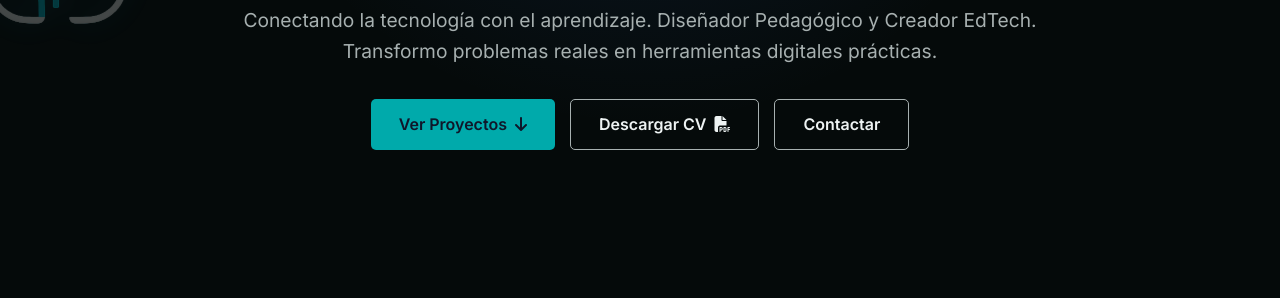
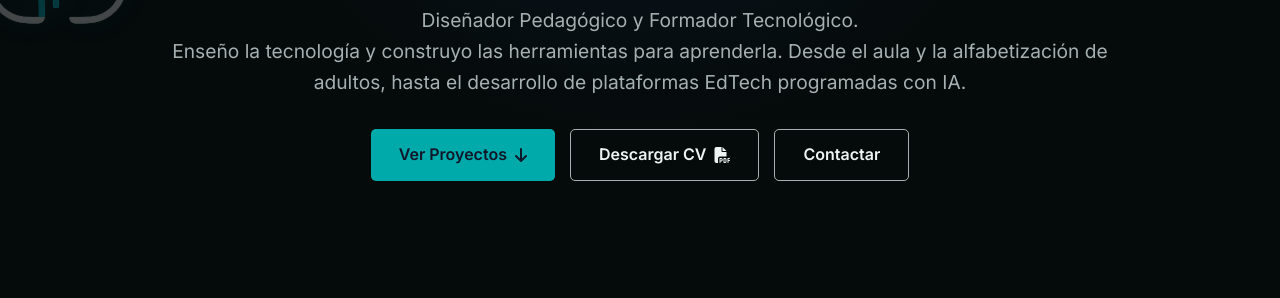
Before and after one commit to mauroburgoslahuerta/portfolio, a plain HTML site: page index.html in a window 1280 px wide. Shown: the part 300-598 px from the top of the page. Drawn offline with nearby package versions, Linux system fonts and the light colour scheme; a web font is replaced by a local one.

Commit message:
UI: actualiza texto de presentación (hero) con biografía mejorada

```diff
--- a/index.html
+++ b/index.html
@@ -65,10 +65,9 @@
         <div class="container hero-content">
             <img src="assets/images/brain.png" class="hero-brain" alt="Brain Icon">
             <h1>Mauro Burgos</h1>
-
             <p class="hero-text fade-in">
-                Conectando la tecnología con el aprendizaje. Diseñador Pedagógico y Creador EdTech.<br>
-                Transformo problemas reales en herramientas digitales prácticas.
+                Diseñador Pedagógico y Formador Tecnológico.<br>
+                Enseño la tecnología y construyo las herramientas para aprenderla. Desde el aula y la alfabetización de adultos, hasta el desarrollo de plataformas EdTech programadas con IA.
             </p>
             <div class="cta-buttons">
                 <a href="#proyectos" class="btn primary"><span>Ver Proyectos</span> <i
```
